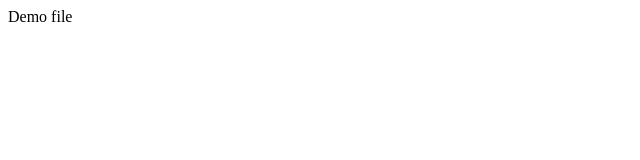
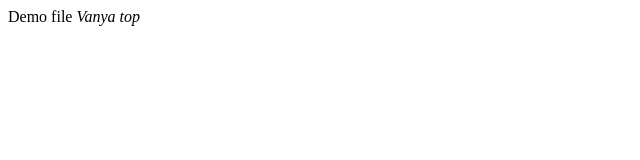
Before and after one commit to TanyaGromyko/demo, a plain HTML site: page index.html in a window 1280 px wide. Shown: the full height of the page, 0-640 px from the left. Drawn offline with Linux system fonts and the light colour scheme.

Commit message:
Updated index

```diff
--- a/index.html
+++ b/index.html
@@ -8,5 +8,6 @@
 </head>
 <body>
   Demo file
+  <i>Vanya top</i>
 </body>
 </html>
```
